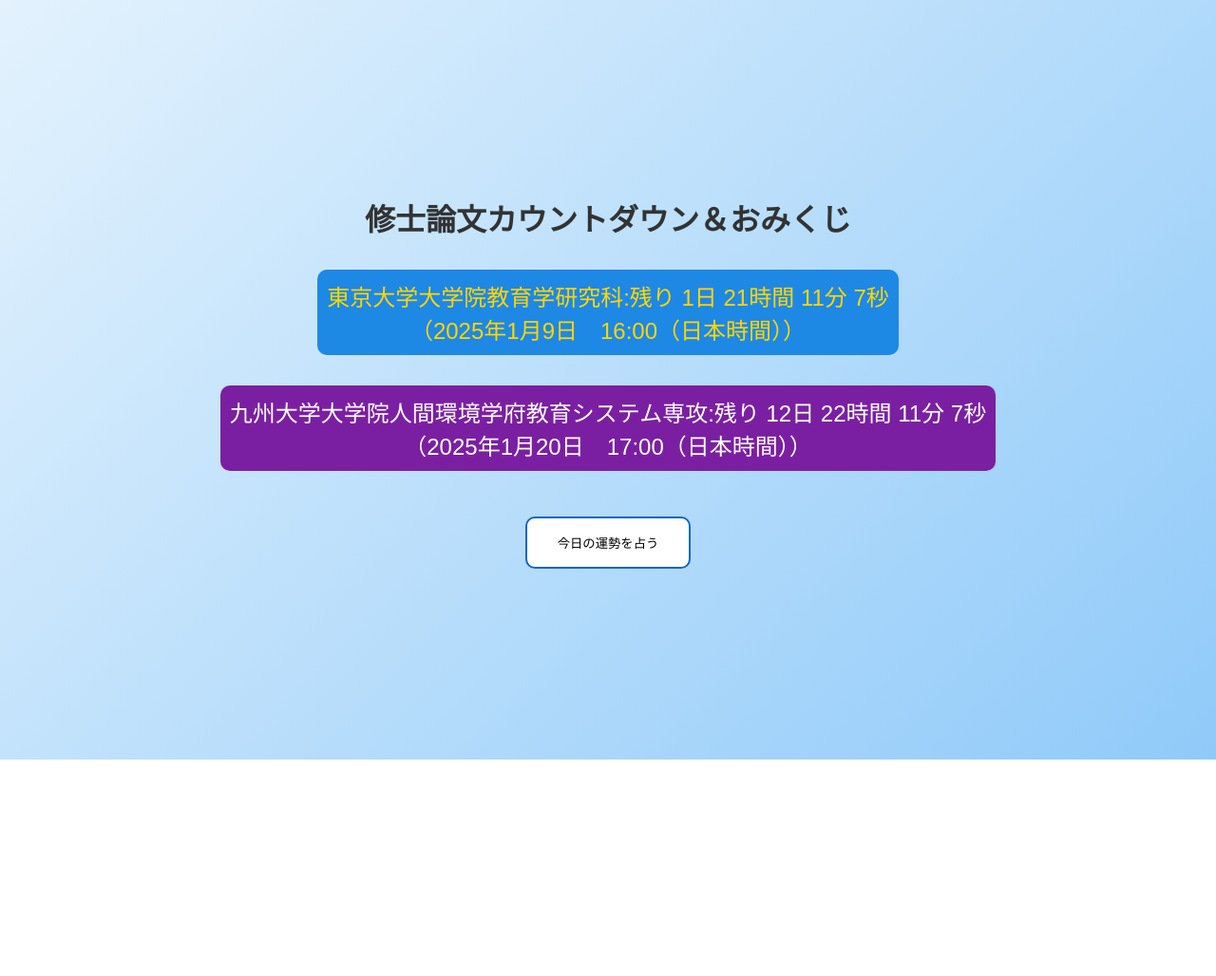
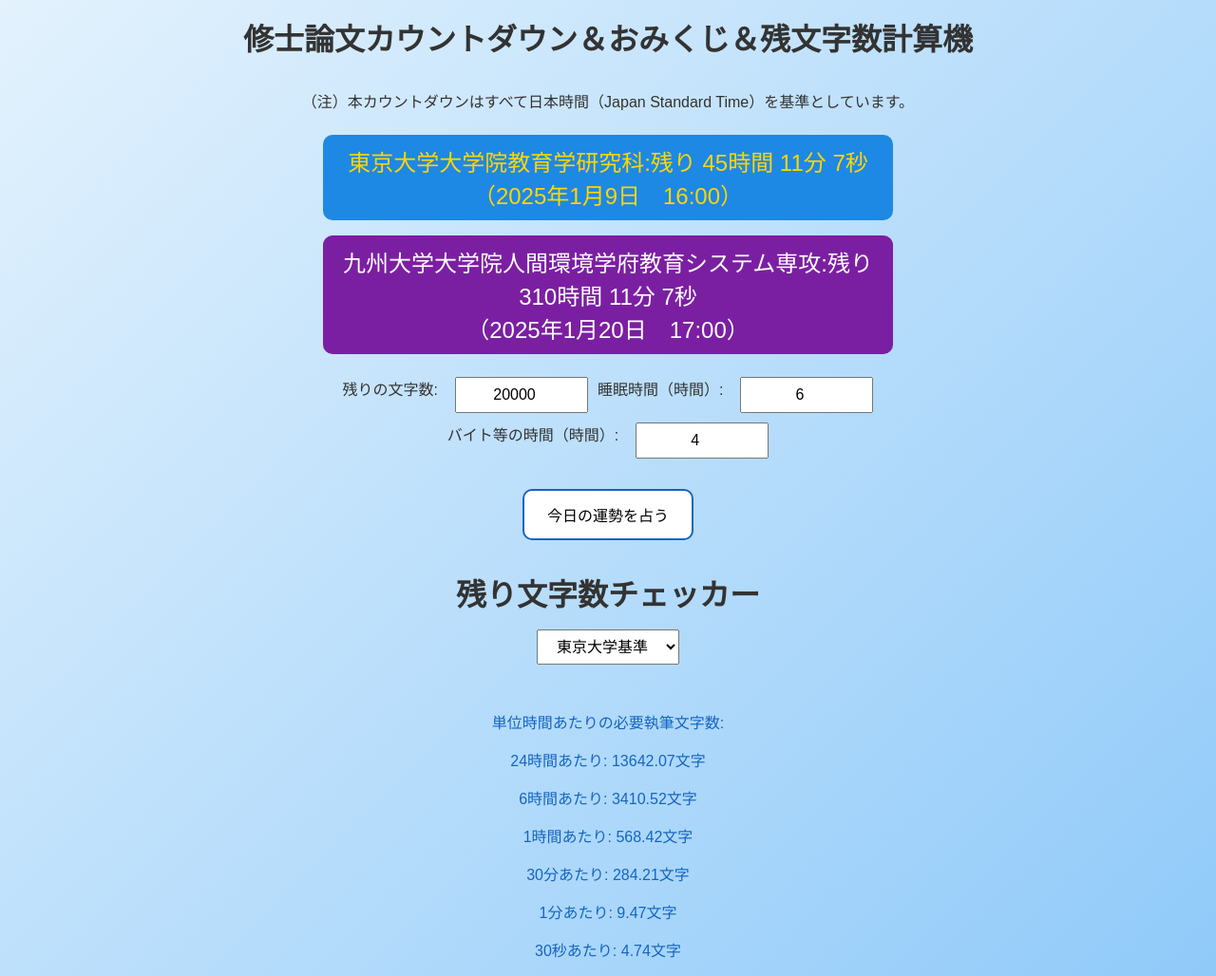
Before and after one commit to smatsus0814/2025_fight_master_papers, a plain HTML site: page index.html in a window 1280 px wide. Shown: the whole page at 95% size. Before the commit the page ends 800 px from the top, so only its background shows below. Drawn offline with Linux system fonts and the light colour scheme.

Commit message:
Add function
文字数チェッカーなど

```diff
--- a/index.html
+++ b/index.html
@@ -3,81 +3,45 @@
 <head>
     <meta charset="UTF-8">
     <meta name="viewport" content="width=device-width, initial-scale=1.0">
-    <title>修士論文カウントダウン＆おみくじ</title>
-    <style>
-        body {
-            font-family: 'Arial', sans-serif;
-            margin: 0;
-            padding: 0;
-            background: linear-gradient(135deg, #e3f2fd, #90caf9);
-            color: #333;
-            text-align: center;
-            display: flex;
-            flex-direction: column;
-            justify-content: center;
-            align-items: center;
-            height: 100vh;
-            overflow-x: hidden;
-        }
-        h1 {
-            font-size: 2rem;
-            margin-bottom: 1rem;
-        }
-        .countdown {
-            margin: 1rem 0;
-            font-size: 1.5rem;
-        }
-        #tokyo-countdown {
-            color: #ffd600;
-            background-color: #1e88e5;
-            padding: 10px;
-            border-radius: 10px;
-        }
-        #kyushu-countdown {
-            color: #fff;
-            background-color: #7b1fa2;
-            padding: 10px;
-            border-radius: 10px;
-        }
-        #fortune {
-            margin-top: 2rem;
-            padding: 1rem 2rem;
-            border: 2px solid #1565c0;
-            border-radius: 10px;
-            background: #fff;
-            cursor: pointer;
-        }
-        #fortune:disabled {
-            background: #ddd;
-            cursor: not-allowed;
-        }
-        #fortune-result {
-            margin-top: 1rem;
-            font-size: 1.2rem;
-            color: #d32f2f;
-        }
-        @media (max-width: 768px) {
-            h1 {
-                font-size: 1.5rem;
-            }
-            .countdown {
-                font-size: 1.2rem;
-            }
-            #fortune {
-                padding: 0.8rem 1.5rem;
-                font-size: 1rem;
-            }
-        }
-    </style>
+    <link rel="stylesheet" href="./style.css">
+    <title>ファイト！</title>
+
 </head>
 <body>
-    <h1>修士論文カウントダウン＆おみくじ</h1>
+    <h1>修士論文カウントダウン＆おみくじ＆残文字数計算機</h1>
+    <p>（注）本カウントダウンはすべて日本時間（Japan Standard Time）を基準としています。</p>
 
     <div id="tokyo-countdown" class="countdown"></div>
     <div id="kyushu-countdown" class="countdown"></div>
 
+    <div id="inputs">
+        <label for="remaining-characters">残りの文字数:</label>
+        <input type="number" id="remaining-characters" value="20000">
+        <label for="sleep-hours">睡眠時間（時間）:</label>
+        <input type="number" id="sleep-hours" value="6">
+        <label for="work-hours">バイト等の時間（時間）:</label>
+        <input type="number" id="work-hours" value="4">
+    </div>
+
     <button id="fortune">今日の運勢を占う</button>
     <div id="fortune-result"></div>
+
+    <h1>残り文字数チェッカー</h1>
+    <select id="deadline-selector">
+        <option value="tokyo" selected>東京大学基準</option>
+        <option value="kyushu">九州大学基準</option>
+    </select>
+
+
+    <div id="writing-speed">
+        <p>単位時間あたりの必要執筆文字数:</p>
+        <p>24時間あたり: <span id="speed-24"></span>文字</p>
+        <p>6時間あたり: <span id="speed-6"></span>文字</p>
+        <p>1時間あたり: <span id="speed-1"></span>文字</p>
+        <p>30分あたり: <span id="speed-0_5"></span>文字</p>
+        <p>1分あたり: <span id="speed-0_016"></span>文字</p>
+        <p>30秒あたり: <span id="speed-0_008"></span>文字</p>
+    </div>
 
     <script>
         function updateCountdown() {
@@ -91,11 +55,16 @@
 
             document.getElementById("tokyo-countdown").innerText =
                 `東京大学大学院教育学研究科:残り ${formatTime(tokyoDiff)}`+
-                `\n（2025年1月9日　16:00（日本時間））`;
+                `\n（2025年1月9日　16:00）`;
 
             document.getElementById("kyushu-countdown").innerText =
                 `九州大学大学院人間環境学府教育システム専攻:残り ${formatTime(kyushuDiff)}` +
-                `\n（2025年1月20日　17:00（日本時間））`;
+                `\n（2025年1月20日　17:00）`;
+
+            const selector = document.getElementById("deadline-selector").value;
+            const deadline = selector === "tokyo" ? tokyoDiff : kyushuDiff;
+
+            calculateWritingSpeed(deadline);
         }
 
         function formatTime(diff) {
@@ -106,10 +75,48 @@
             const minutes = Math.floor((diff / (1000 * 60)) % 60);
             const seconds = Math.floor((diff / 1000) % 60);
 
-            return `${days}日 ${hours}時間 ${minutes}分 ${seconds}秒`;
+            return `${days * 24 + hours}時間 ${minutes}分 ${seconds}秒`;
         }
 
-        setInterval(updateCountdown, 1000);
+        function calculateWritingSpeed(diff) {
+            const remainingCharacters = parseInt(document.getElementById("remaining-characters").value);
+            const sleepHours = parseInt(document.getElementById("sleep-hours").value);
+            const workHours = parseInt(document.getElementById("work-hours").value);
+
+            if (diff <= 0 || isNaN(remainingCharacters) || isNaN(sleepHours) || isNaN(workHours)) {
+                document.getElementById("speed-24").innerText = "-";
+                document.getElementById("speed-6").innerText = "-";
+                document.getElementById("speed-1").innerText = "-";
+                document.getElementById("speed-0_5").innerText = "-";
+                document.getElementById("speed-0_016").innerText = "-";
+                document.getElementById("speed-0_008").innerText = "-";
+                return;
+            }
+
+            const totalHours = diff / (1000 * 60 * 60);
+            const availableHours = totalHours - sleepHours - workHours;
+
+            if (availableHours <= 0) {
+                document.getElementById("speed-24").innerText = "-";
+                document.getElementById("speed-6").innerText = "-";
+                document.getElementById("speed-1").innerText = "-";
+                document.getElementById("speed-0_5").innerText = "-";
+                document.getElementById("speed-0_016").innerText = "-";
+                document.getElementById("speed-0_008").innerText = "-";
+                return;
+            }
+
+            const speedPerHour = remainingCharacters / availableHours;
+
+            document.getElementById("speed-24").innerText = (speedPerHour * 24).toFixed(2);
+            document.getElementById("speed-6").innerText = (speedPerHour * 6).toFixed(2);
+            document.getElementById("speed-1").innerText = speedPerHour.toFixed(2);
+            document.getElementById("speed-0_5").innerText = (speedPerHour / 2).toFixed(2);
+            document.getElementById("speed-0_016").innerText = (speedPerHour / 60).toFixed(2);
+            document.getElementById("speed-0_008").innerText = (speedPerHour / 120).toFixed(2);
+        }
+
+        setInterval(updateCountdown, 100);
 
         let fortuneTimeout;
         document.getElementById("fortune").addEventListener("click", () => {
@@ -120,7 +127,7 @@
                 "中吉 - 少し頑張れば結果が出ます！",
                 "小吉 - 地道な努力が必要です！",
                 "凶 - 注意が必要な日です...",
-                "大凶 - 今日は無理せず休むのが吉です。"
+                "大凶 - 大凶 - 今日は無理せず休みたいですね。\n感染症、交通事故、食あたりには気をつけましょう。"
             ];
             const result = fortunes[Math.floor(Math.random() * fortunes.length)];
             document.getElementById("fortune-result").innerText = result +
--- /dev/null
+++ b/style.css
@@ -0,0 +1,128 @@
+body {
+    font-family: 'Arial', sans-serif;
+    margin: 0;
+    padding: 0;
+    background: linear-gradient(135deg, #e3f2fd, #90caf9);
+    color: #333;
+    text-align: center;
+    display: flex;
+    flex-direction: column;
+    justify-content: flex-start;
+    align-items: center;
+    min-height: 100vh;
+    overflow-x: hidden;
+}
+
+h1 {
+    font-size: 2rem;
+    margin: 1rem 0;
+}
+
+.countdown {
+    margin: 1rem 0;
+    font-size: 1.5rem;
+    text-align: center;
+    word-wrap: break-word;
+}
+
+#tokyo-countdown, #kyushu-countdown {
+    margin: 0.5rem;
+    padding: 10px;
+    border-radius: 10px;
+    width: 90%;
+    max-width: 600px;
+    box-sizing: border-box;
+}
+
+#tokyo-countdown {
+    color: #ffd600;
+    background-color: #1e88e5;
+}
+
+#kyushu-countdown {
+    color: #fff;
+    background-color: #7b1fa2;
+}
+
+#inputs {
+    display: flex;
+    flex-wrap: wrap;
+    gap: 10px;
+    justify-content: center;
+    margin: 1rem 0;
+    width: 90%;
+    max-width: 600px;
+    box-sizing: border-box;
+}
+
+label {
+    font-size: 1rem;
+    margin-right: 0.5rem;
+    white-space: nowrap;
+}
+
+input, select {
+    padding: 0.5rem;
+    font-size: 1rem;
+    text-align: center;
+    width: 120px;
+}
+
+select {
+    width: auto;
+    min-width: 150px;
+}
+
+#fortune {
+    margin-top: 1rem;
+    padding: 0.8rem 1.5rem;
+    border: 2px solid #1565c0;
+    border-radius: 10px;
+    background: #fff;
+    cursor: pointer;
+    font-size: 1rem;
+}
+
+#fortune:disabled {
+    background: #ddd;
+    cursor: not-allowed;
+}
+
+#fortune-result {
+    margin-top: 1rem;
+    font-size: 1.2rem;
+    color: #d32f2f;
+    text-align: center;
+    word-wrap: break-word;
+}
+
+#writing-speed {
+    margin-top: 2rem;
+    font-size: 1rem;
+    color: #1565c0;
+    text-align: center;
+    width: 90%;
+    max-width: 600px;
+    box-sizing: border-box;
+}
+
+@media (max-width: 768px) {
+    h1 {
+        font-size: 1.5rem;
+    }
+    .countdown {
+        font-size: 1.2rem;
+    }
+    #inputs {
+        flex-direction: column;
+        align-items: center;
+    }
+    label, input, select {
+        width: 100%;
+        text-align: left;
+    }
+    #fortune {
+        width: 90%;
+        text-align: center;
+    }
+}
```
